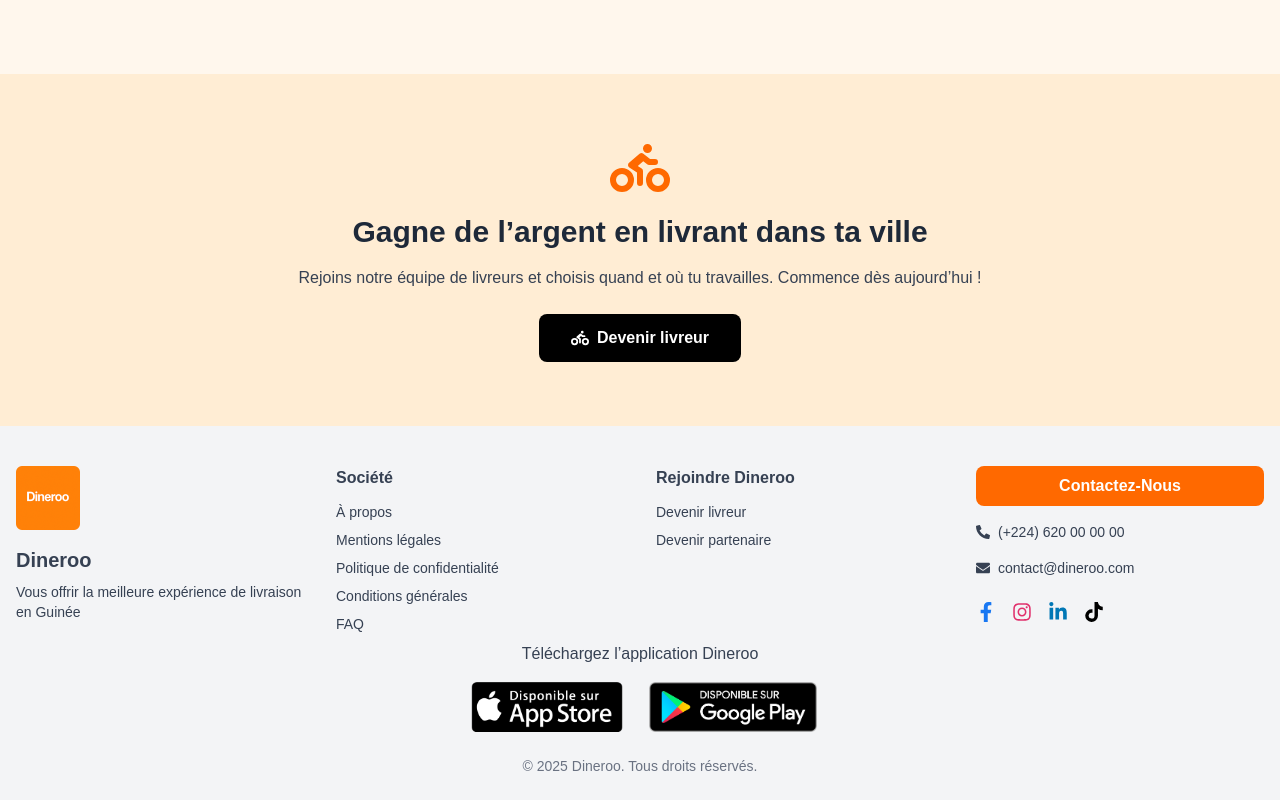
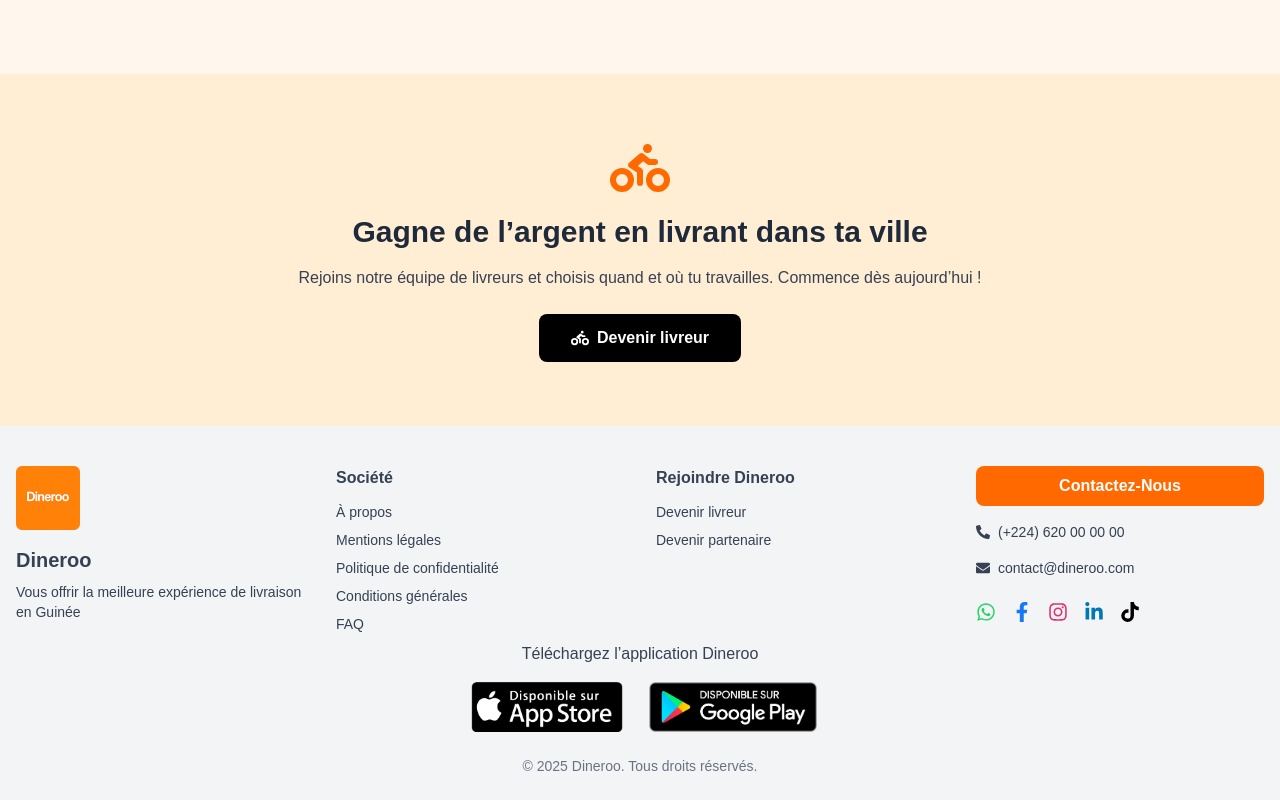
Before and after one commit to dineroo-gn/dineroo-website, a Next.js app: page / in a window 1280 px wide. Shown: the part 2325-3125 px from the top of the page. Built offline with nearby package versions, Linux system fonts and the light colour scheme.

Commit message:
Refacto Footer

```diff
--- a/src/components/Footer.tsx
+++ b/src/components/Footer.tsx
@@ -3,6 +3,7 @@
 import Image from 'next/image'
 import Link from 'next/link'
 import {
+  FaWhatsapp,
   FaFacebookF,
   FaInstagram,
   FaLinkedinIn,
@@ -12,6 +13,11 @@
 import { FaTiktok } from 'react-icons/fa6'
 import StoreBadge from '@/components/common/StoreBadge'
 import { GOOGLE_PLAY_URL, APP_STORE_URL } from '@/utils/urls'
+import {
+  PHONE_NUMBER_DISPLAY,
+  CONTACT_EMAIL,
+  SOCIAL_LINKS,
+} from '@/utils/constants'
 
 export default function Footer() {
   return (
@@ -62,17 +68,18 @@
           </Link>
           <div className="flex items-center gap-2 text-sm">
             <FaPhoneAlt />
-            <span>(+224) 620 00 00 00</span>
+            <span>{PHONE_NUMBER_DISPLAY}</span>
           </div>
           <div className="flex items-center gap-2 text-sm">
             <FaEnvelope />
-            <span>contact@dineroo.com</span>
+            <span>{CONTACT_EMAIL}</span>
           </div>
           <div className="flex gap-4 text-orange-500 text-xl mt-2">
-            <a href="https://facebook.com" target="_blank" className="text-[#1877F2]"><FaFacebookF /></a>
-            <a href="https://instagram.com" target="_blank" className="text-[#E1306C]"><FaInstagram /></a>
-            <a href="https://linkedin.com" target="_blank" className="text-[#0077B5]"><FaLinkedinIn /></a>
-            <a href="https://tiktok.com" target="_blank" className="text-black"><FaTiktok /></a>
+            <a href={SOCIAL_LINKS.whatsapp} target="_blank" className="text-[#25D366]"><FaWhatsapp /></a>
+            <a href={SOCIAL_LINKS.facebook} target="_blank" className="text-[#1877F2]"><FaFacebookF /></a>
+            <a href={SOCIAL_LINKS.instagram} target="_blank" className="text-[#E1306C]"><FaInstagram /></a>
+            <a href={SOCIAL_LINKS.linkedin} target="_blank" className="text-[#0077B5]"><FaLinkedinIn /></a>
+            <a href={SOCIAL_LINKS.tiktok} target="_blank" className="text-black"><FaTiktok /></a>
           </div>
         </div>
       </div>
--- /dev/null
+++ b/src/utils/constants.ts
@@ -0,0 +1,11 @@
+export const PHONE_NUMBER_DISPLAY = '(+224) 620 00 00 00'
+export const PHONE_NUMBER_WHATSAPP = '224620000000'
+export const CONTACT_EMAIL = 'contact@dineroo.com'
+
+export const SOCIAL_LINKS = {
+  whatsapp: `https://wa.me/${PHONE_NUMBER_WHATSAPP}`,
+  facebook: 'https://facebook.com',
+  instagram: 'https://instagram.com',
+  linkedin: 'https://linkedin.com',
+  tiktok: 'https://tiktok.com',
+}
```
